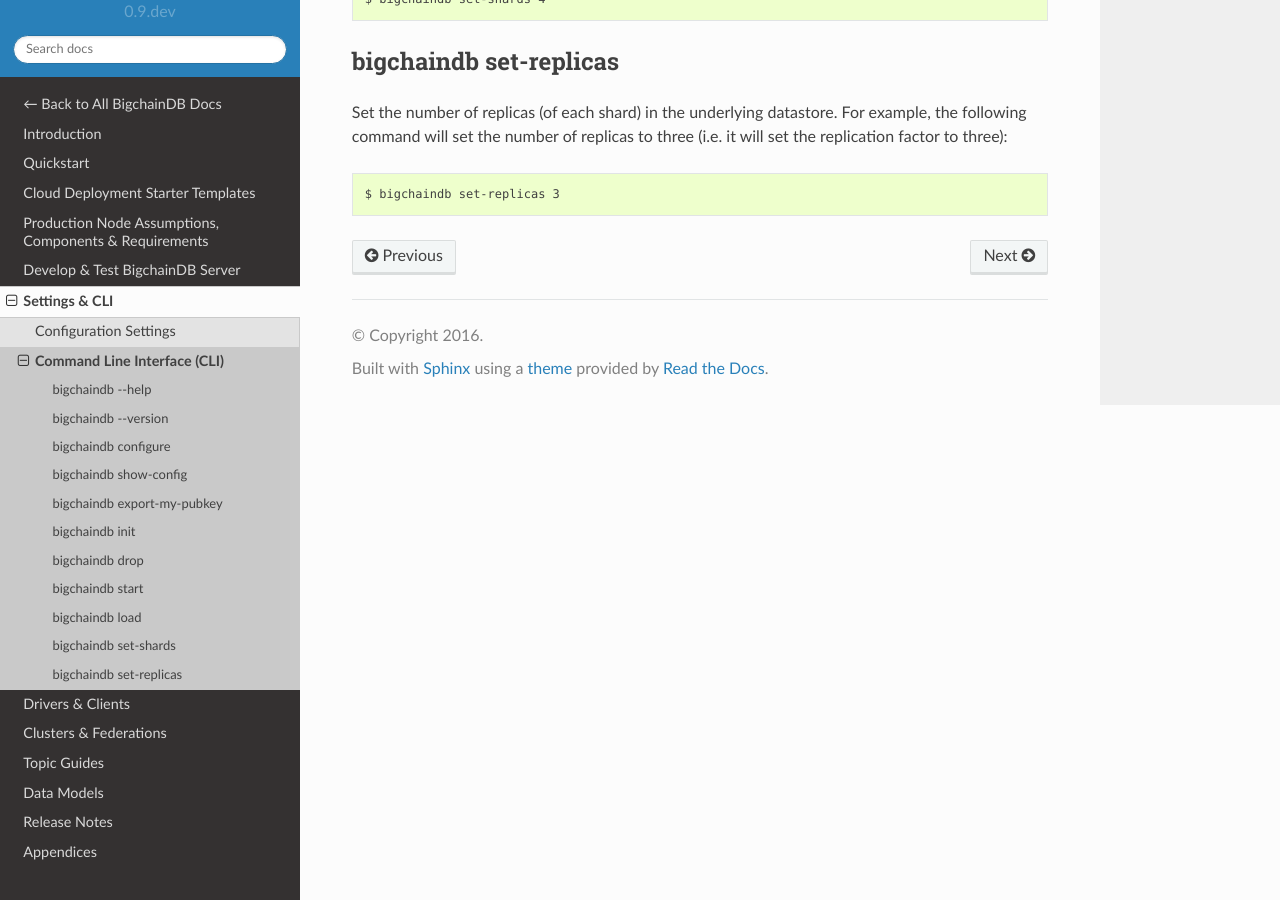
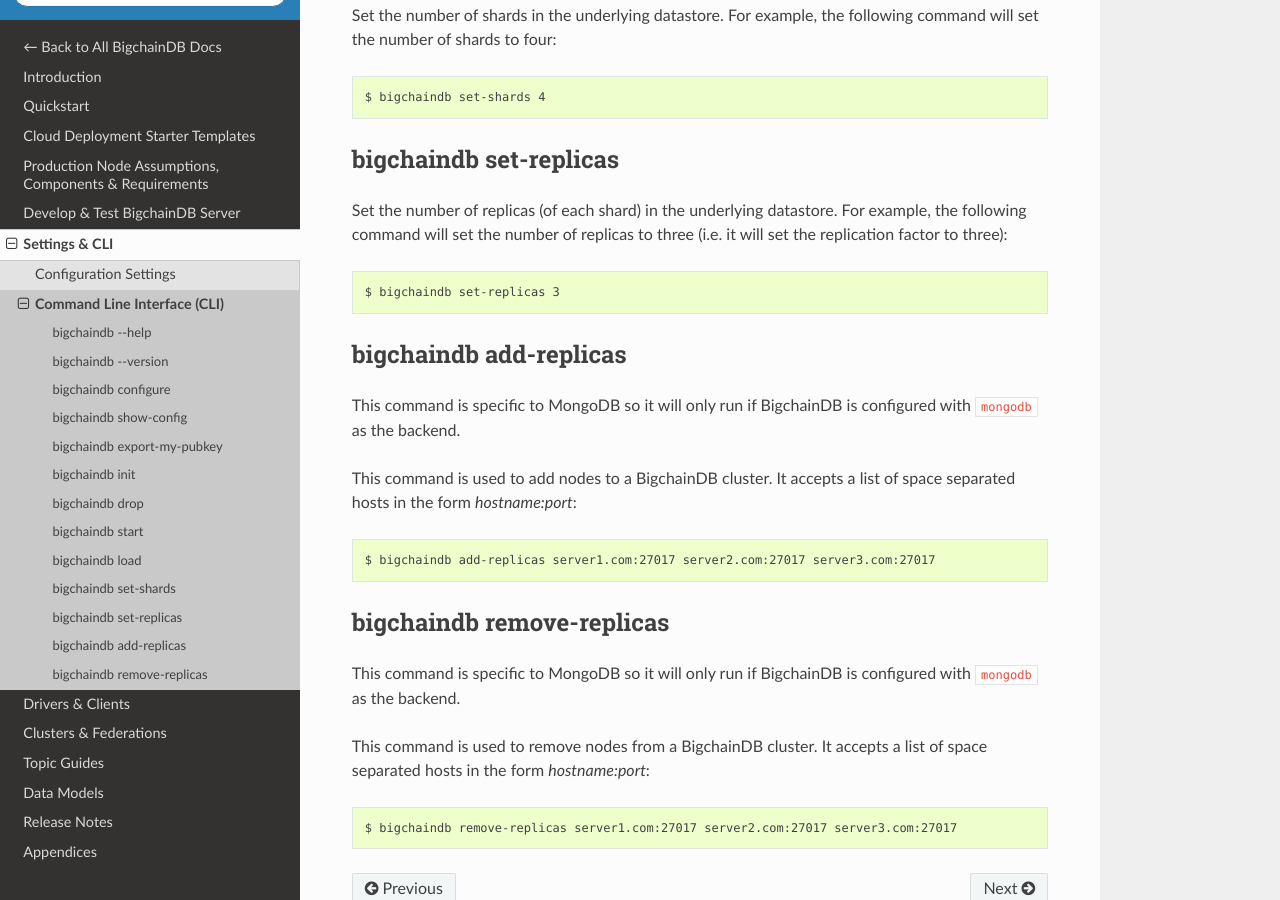
Before and after one commit to bigchaindb/bigchaindb, a Sphinx documentation site: the page built from docs/server/source/server-reference/bigchaindb-cli.md, in a window 1280 px wide and 900 px high, scrolled down 2131 px. Built offline with Sphinx 7.4.7 and the Read the Docs theme 2.0.0, drawn with Linux system fonts in a browser that asks for light colours; pages that are not in the unit, such as notebooks, are missing from menus; some of the changed text lies outside the part shown.

Commit message:
Document changes in the configure command.
Document new add/remove replicas commands.

````diff
--- a/docs/server/source/server-reference/bigchaindb-cli.md
+++ b/docs/server/source/server-reference/bigchaindb-cli.md
@@ -15,18 +15,22 @@
 
 ## bigchaindb configure
 
-Generate a local config file (which can be used to set some or all [BigchainDB node configuration settings](configuration.html)). It will auto-generate a public-private keypair and then ask you for the values of other configuration settings. If you press Enter for a value, it will use the default value.
+Generate a local configuration file (which can be used to set some or all [BigchainDB node configuration settings](configuration.html)). It will auto-generate a public-private keypair and then ask you for the values of other configuration settings. If you press Enter for a value, it will use the default value.
+
+Since BigchainDB supports multiple databases you need to always specify the
+database backend that you want to use. At this point only two database backends
+are support, `rethinkdb` and `mongodb`.
 
 If you use the `-c` command-line option, it will generate the file at the specified path:
 ```text
-bigchaindb -c path/to/new_config.json configure
+bigchaindb -c path/to/new_config.json configure rethinkdb
 ```
 
 If you don't use the `-c` command-line option, the file will be written to `$HOME/.bigchaindb` (the default location where BigchainDB looks for a config file, if one isn't specified).
 
 If you use the `-y` command-line option, then there won't be any interactive prompts: it will just generate a keypair and use the default values for all the other configuration settings.
 ```text
-bigchaindb -y configure
+bigchaindb -y configure rethinkdb
 ```
 
 
@@ -83,3 +87,25 @@
 ```text
 $ bigchaindb set-replicas 3
 ```
+
+## bigchaindb add-replicas
+
+This command is specific to MongoDB so it will only run if BigchainDB is
+configured with `mongodb` as the backend.
+
+This command is used to add nodes to a BigchainDB cluster. It accepts a list of
+space separated hosts in the form _hostname:port_:
+```text
+$ bigchaindb add-replicas server1.com:27017 server2.com:27017 server3.com:27017
+```
+
+## bigchaindb remove-replicas
+
+This command is specific to MongoDB so it will only run if BigchainDB is
+configured with `mongodb` as the backend.
+
+This command is used to remove nodes from a BigchainDB cluster. It accepts a
+list of space separated hosts in the form _hostname:port_:
+```text
+$ bigchaindb remove-replicas server1.com:27017 server2.com:27017 server3.com:27017
+```
````
